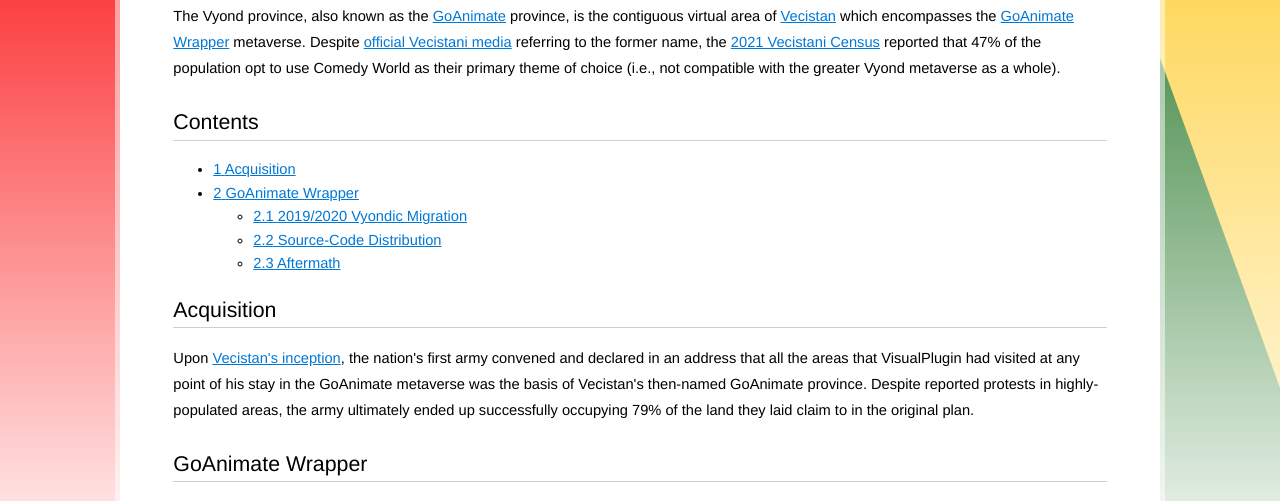
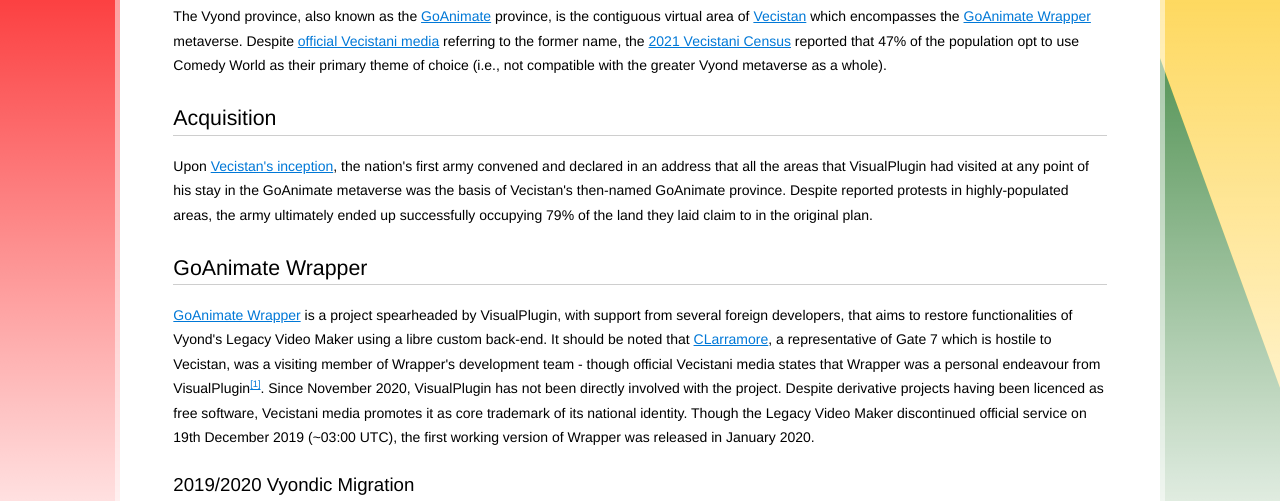
Before and after one commit to Windows81/Vecistani-Wiki, a plain HTML site: page vyond.html in a window 1280 px wide. Shown: the part 203-704 px from the top of the page. Drawn offline with Linux system fonts and the light colour scheme; a web font is replaced by a local one.

Commit message:
2023-01-08 (3)

```diff
--- a/vyond.html
+++ b/vyond.html
@@ -11,22 +11,6 @@
 		<p>
 			The Vyond province, also known as the <a href="https://learning.goanimate.com/goanimate-is-now-vyond/">GoAnimate</a> province, is the contiguous virtual area of <a href="vecistan.html" title="Vecistan">Vecistan</a> which encompasses the <a href="wrapper.html" title="GoAnimate Wrapper">GoAnimate Wrapper</a> metaverse. Despite <a href="television.html" class="mw-redirect.html" title="Vecistani State TV">official Vecistani media</a> referring to the former name, the <a href="census.html" title="Vecistani Census">2021 Vecistani Census</a> reported that 47% of the population opt to use Comedy World as their primary theme of choice (i.e., not compatible with the greater Vyond metaverse as a whole).
 		</p>
-		<div id="toc" class="toc"><input type="checkbox" style="display:none" />
-			<div class="toctitle" lang="en" dir="ltr">
-				<h2 id="mw-toc-heading">Contents</h2><span><label></label></span>
-			</div>
-			<ul>
-				<li class="toclevel-1 tocsection-1"><a href="#Acquisition.html"><span class="tocnumber">1</span> <span class="toctext">Acquisition</span></a></li>
-				<li class="toclevel-1 tocsection-2"><a href="#GoAnimate_Wrapper"><span class="tocnumber">2</span> <span class="toctext">GoAnimate Wrapper</span></a>
-					<ul>
-						<li class="toclevel-2 tocsection-3"><a href="#2019/2020_Vyondic_Migration"><span class="tocnumber">2.1</span> <span class="toctext">2019/2020 Vyondic Migration</span></a></li>
-						<li class="toclevel-2 tocsection-4"><a href="#Source-Code_Distribution"><span class="tocnumber">2.2</span> <span class="toctext">Source-Code Distribution</span></a></li>
-						<li class="toclevel-2 tocsection-5"><a href="#Aftermath.html"><span class="tocnumber">2.3</span>
-								<span class="toctext">Aftermath</span></a></li>
-					</ul>
-				</li>
-			</ul>
-		</div>
 		<h2 id="Acquisition">Acquisition</h2>
 		<p>
 			Upon <a href="constitutionsday.html" title="Constitutionsday">Vecistan's inception</a>, the nation's first army convened and declared in an address that all the areas that VisualPlugin had visited at any point of his stay in the GoAnimate metaverse was the basis of Vecistan's then-named GoAnimate province. Despite reported protests in highly-populated areas, the army ultimately ended up successfully occupying 79% of the land they laid claim to in the original plan.
@@ -46,6 +30,9 @@
 		<p>
 			In February 2020, VisualPlugin made a public announcement that he would cease development on Wrapper out of concern for his own safety and conscience. This information was deliberately withheld form Vecistani citizens, which was allegedly proven effective in keeping Vyond morale high owing to Vecistan's stringent censhorship of outside information. Work then resumed on Wrapper for a week in November 2020, only to be halted again for the same reasons.
 		</p>
+		<p>
+			In June 2020, it was reported that the Vyond province was handed off to an unnamed entity.
+		</p>
 		<div class="mw-references-wrap">
 			<ol class="references">
 				<li id="cite-note-1"><span class="mw-cite-backlink"><a href="#cite_ref-1">↑</a></span> <span class="reference-text"><a href="https://youtu.be/5XtOjGcDwTc?t=354">https://youtu.be/5XtOjGcDwTc?t=354</a></span>
--- a/wiki.css
+++ b/wiki.css
@@ -286,7 +286,7 @@ body {
 	margin: 70pt 30pt 0;
 	padding: 30pt 40pt;
 	background-color: #ffffff;
-	font-size: 11pt;
+	font-size: 10.5pt;
 }
 
 @media screen and (min-width: 800pt) {
@@ -316,13 +316,13 @@ h2 {
 h3 {
 	font-size: 14pt;
 	font-weight: 500;
-	margin: 18pt 0 5pt;
+	margin: 18pt 0 7pt;
 }
 
 h4 {
 	font-size: 14pt;
 	font-weight: 500;
-	margin: 14pt 0 5px;
+	margin: 14pt 0 7px;
 }
 
 p {
```
Also changed, not shown: tutu-runner.html (+10 -4 lines), wrapper.html (+3 -16 lines).
